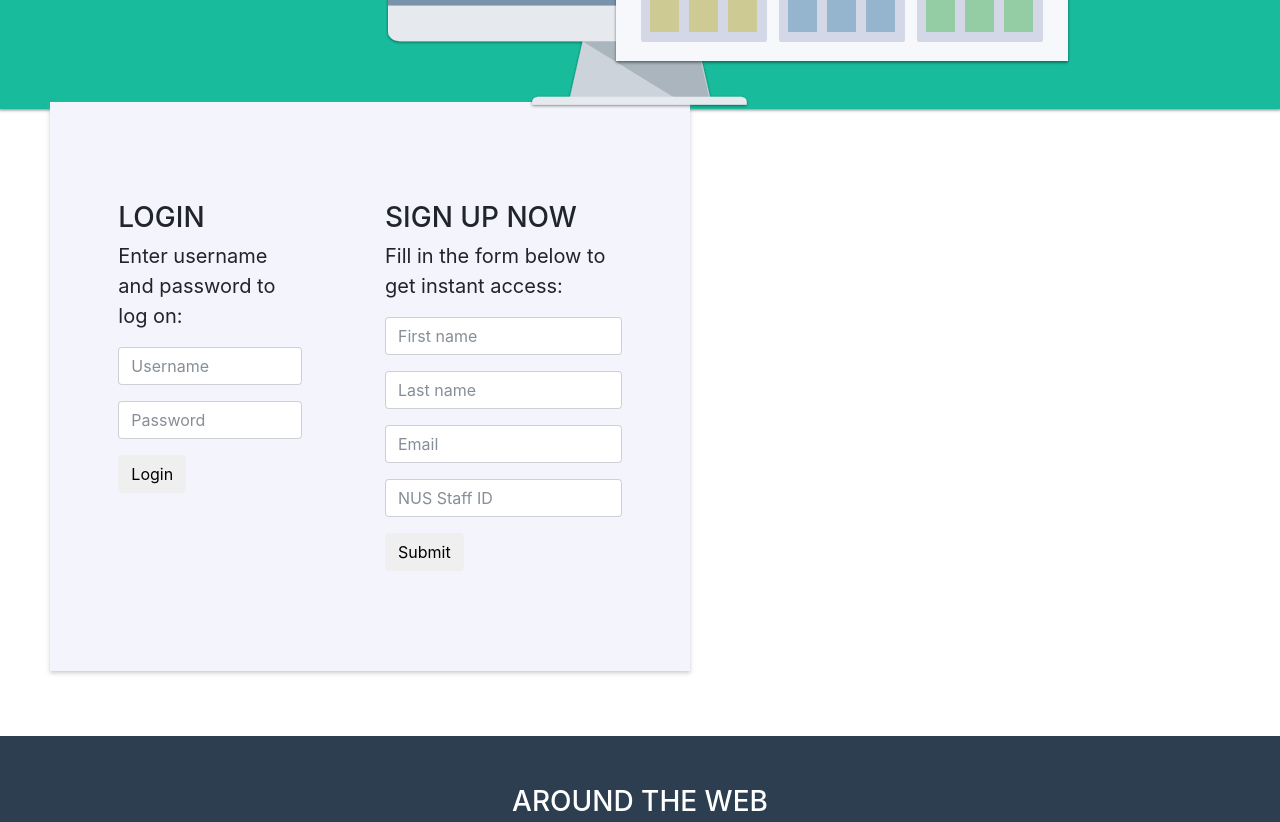
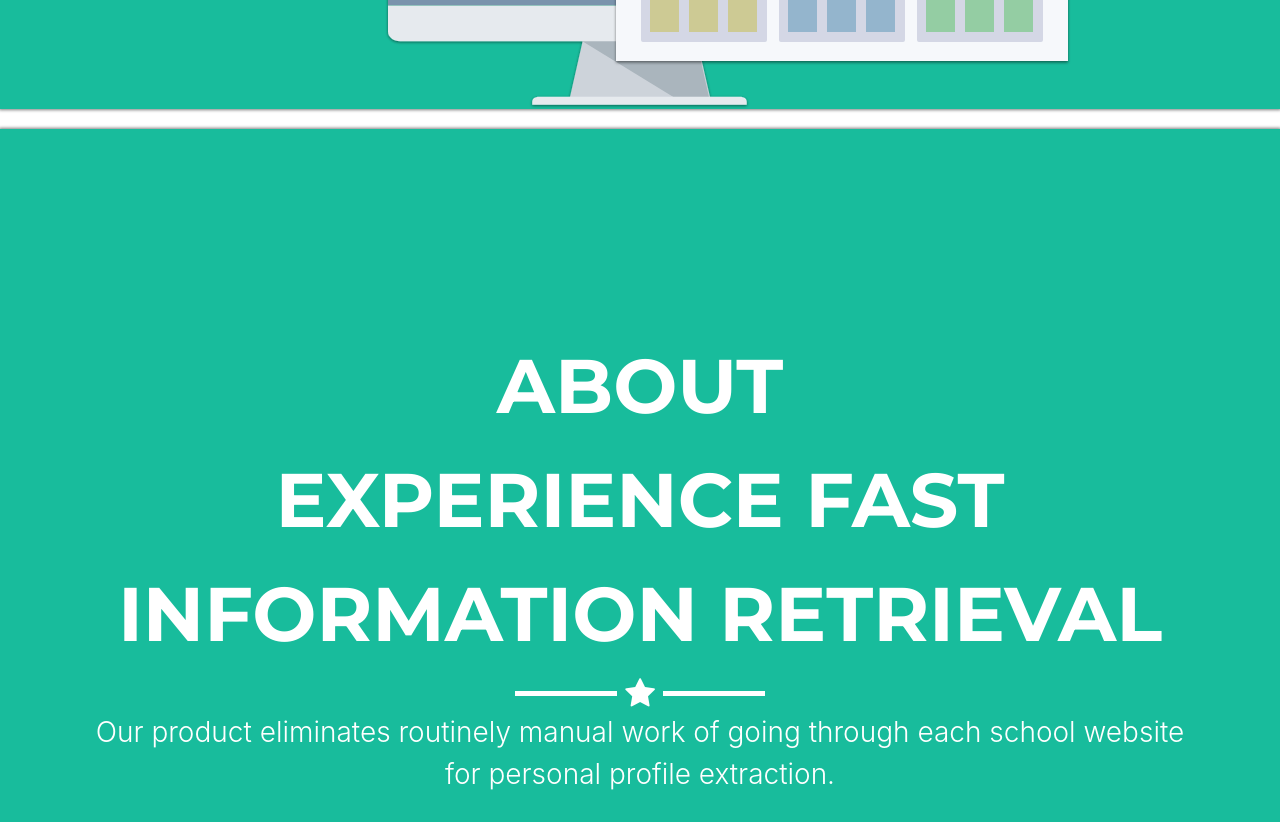
Before and after one commit to terryluzijian/BA-BT3101-Capstone-Project, a website with bundled scripts: page Web Interface/Landing.html in a window 1280 px wide. Shown: the part 880-1702 px from the top of the page. Built offline with nearby package versions, Linux system fonts and the light colour scheme.

Commit message:
Add About to Landing

```diff
--- a/Web Interface/Landing.html
+++ b/Web Interface/Landing.html
@@ -66,19 +66,17 @@
 		</div>
 	</header>
 
-	<section id="about" style="display: none">
-		<header class = "masthead">
+	<header class="masthead" id = "about">
 			<div class="container">
 				<div class="intro-text">
 					<span class="name">ABOUT</span>
-					<span class="skills">EXPERIENCE FAST INFORMATION RETRIEVAL</span>
-					<hr class="star-light">
+					<span class="name">EXPERIENCE FAST INFORMATION RETRIEVAL</span>
+					<hr class="star-light" src="img/Arrow.svg" style="margin: 20px auto 15px">
 					<span class="skills">Our product eliminates routinely manual work of going through each school website for personal profile extraction.</span>
 				</div>
 				<br>
 			</div>
             <img class="img-fluid" src="img/about.png" alt="about" height="300" width="700">
-		</header>
 
 		<div class="RowABT">
 			<div class="ColumnABT">
@@ -97,7 +95,7 @@
 				<p>Research Similarity Index</p>
 			</div>
 		</div>
-	</section>
+	</header>
 
 	<section id = "signin">
 		<div class="top-content">
```
